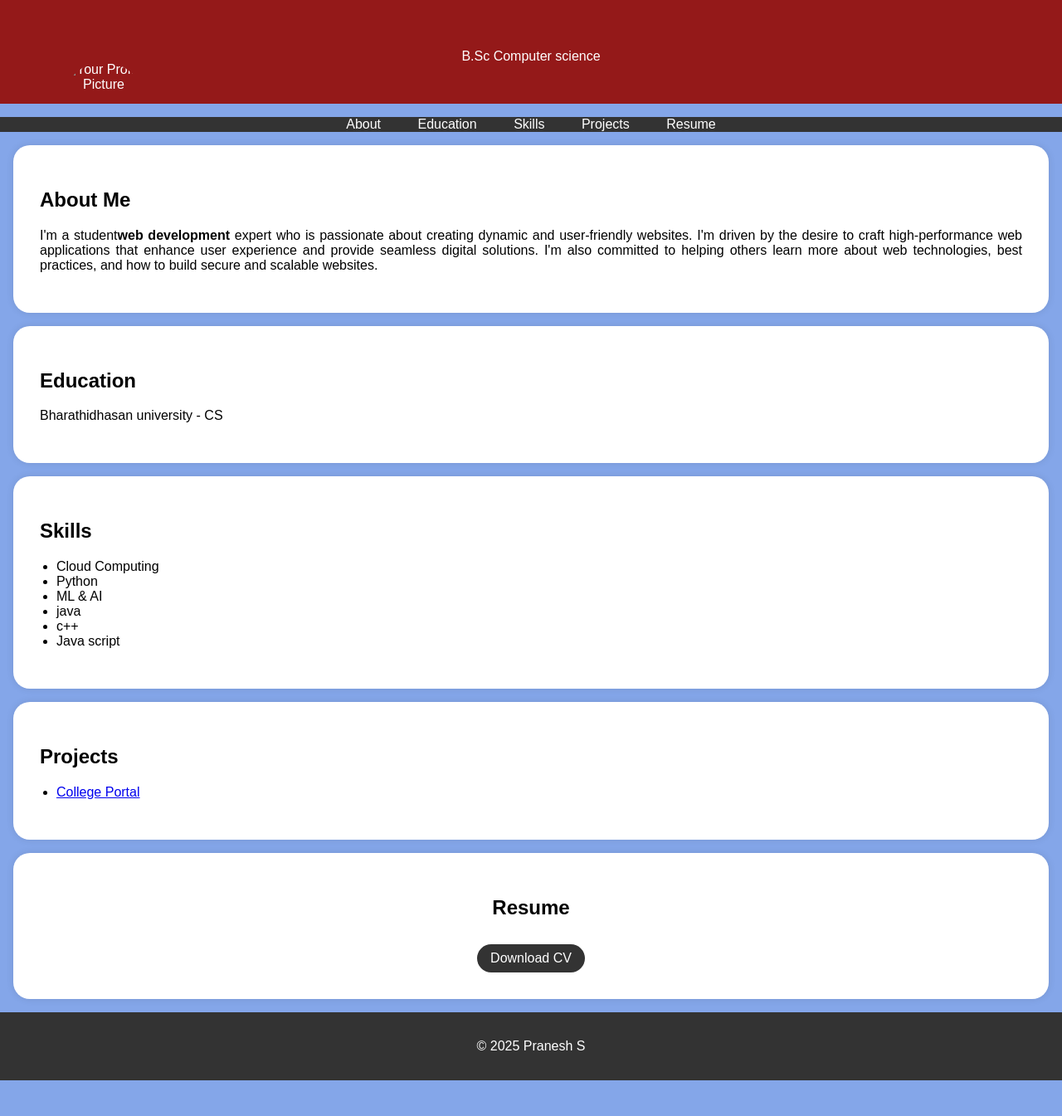
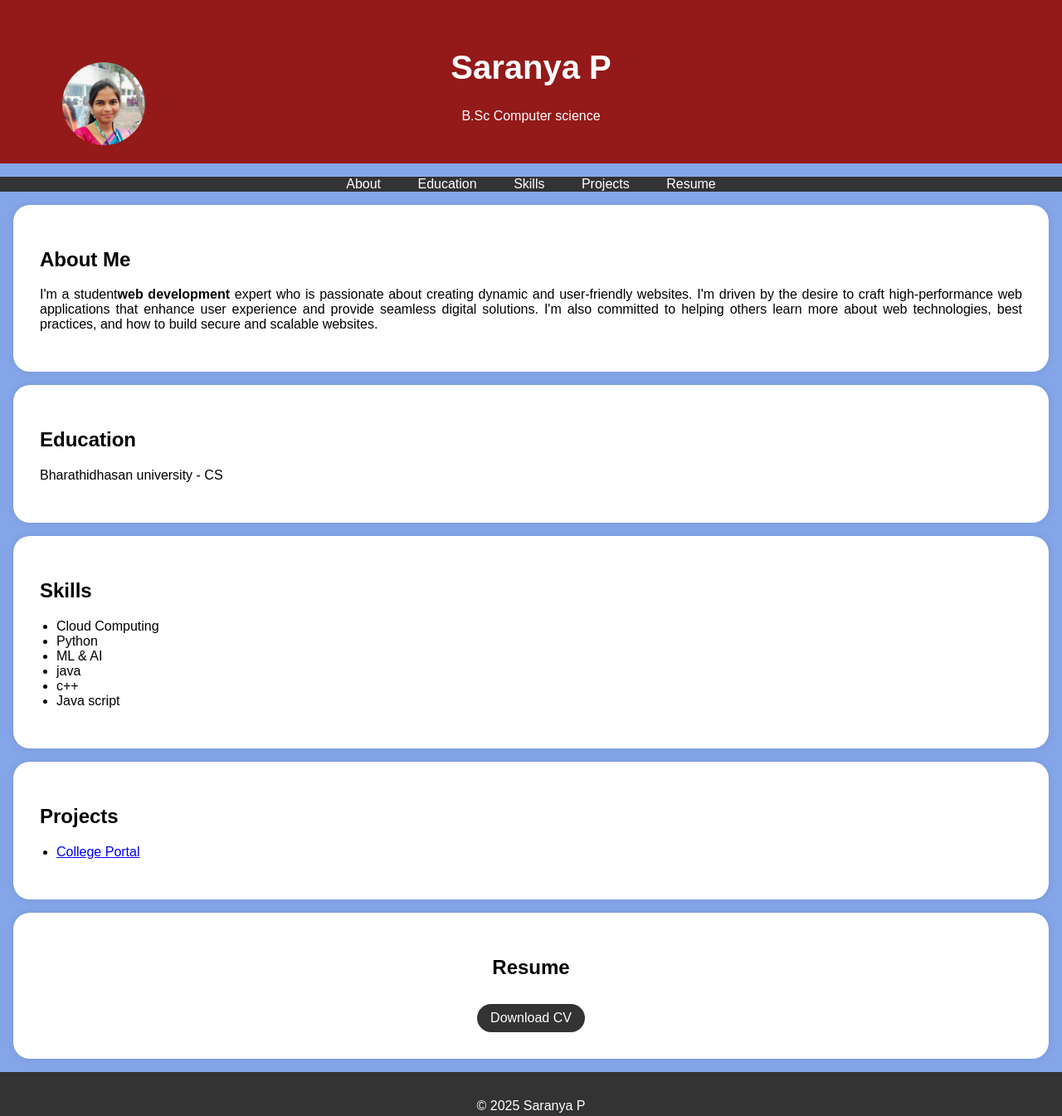
Before and after one commit to saran38940/Digital-portflio, a plain HTML site: page index.html in a window 1280 px wide. Shown: the whole page at 83% size. Before the commit the page ends 1302 px from the top, so only its background shows below. Drawn offline with Linux system fonts and the light colour scheme.

Commit message:
Update index.html

```diff
--- a/index.html
+++ b/index.html
@@ -95,8 +95,8 @@
     <header>
         <div class="header-content">
             <!-- Add your profile picture here -->
-            <img src="" alt="Your Profile Picture" class="profile-picture">
-            <h1></h1>
+            <img src="passport photo.jfif" alt="Your Profile Picture" class="profile-picture">
+            <h1>Saranya P</h1>
             <p>B.Sc Computer science</p>
         </div>
     </header>
@@ -161,14 +161,14 @@
         <div class="section-content">
             <center>
             <h2>Resume</h2>
-            <a href="" target="_blank" class="download-button">Download CV</a>
+            <a href="resume.pdf" target="_blank" class="download-button">Download CV</a>
         </center>
         </div>
 
     </section>
 
     <footer>
-        <p>&copy; 2025 Pranesh S</p>
+        <p>&copy; 2025 Saranya P</p>
     </footer>
 
     <script>
```
